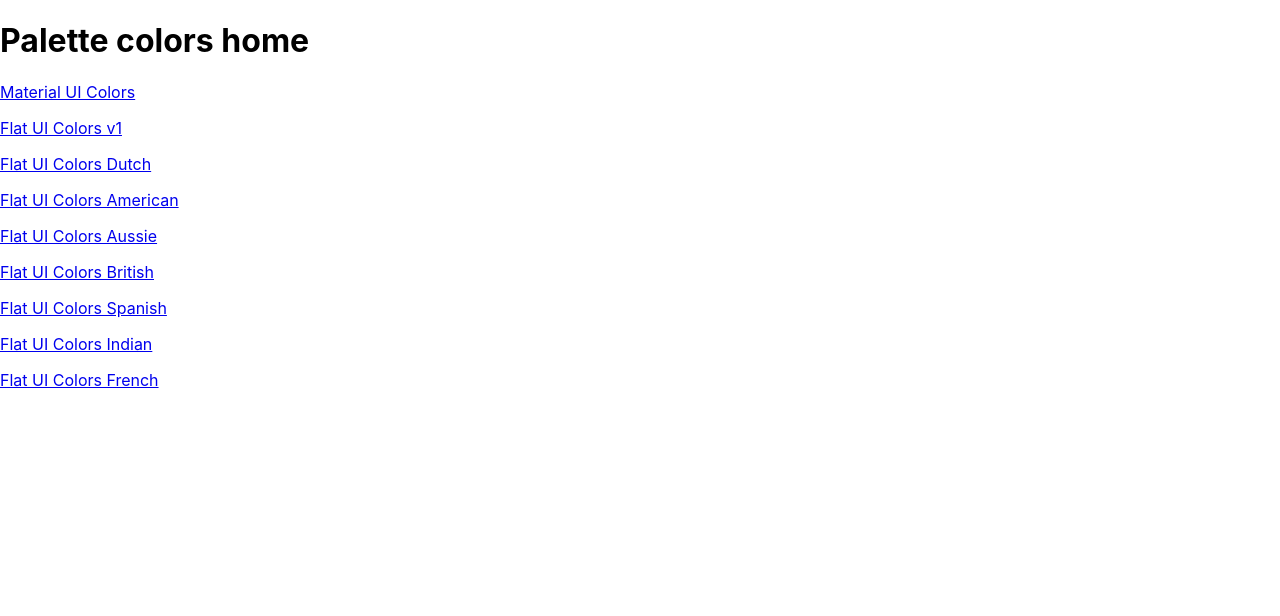
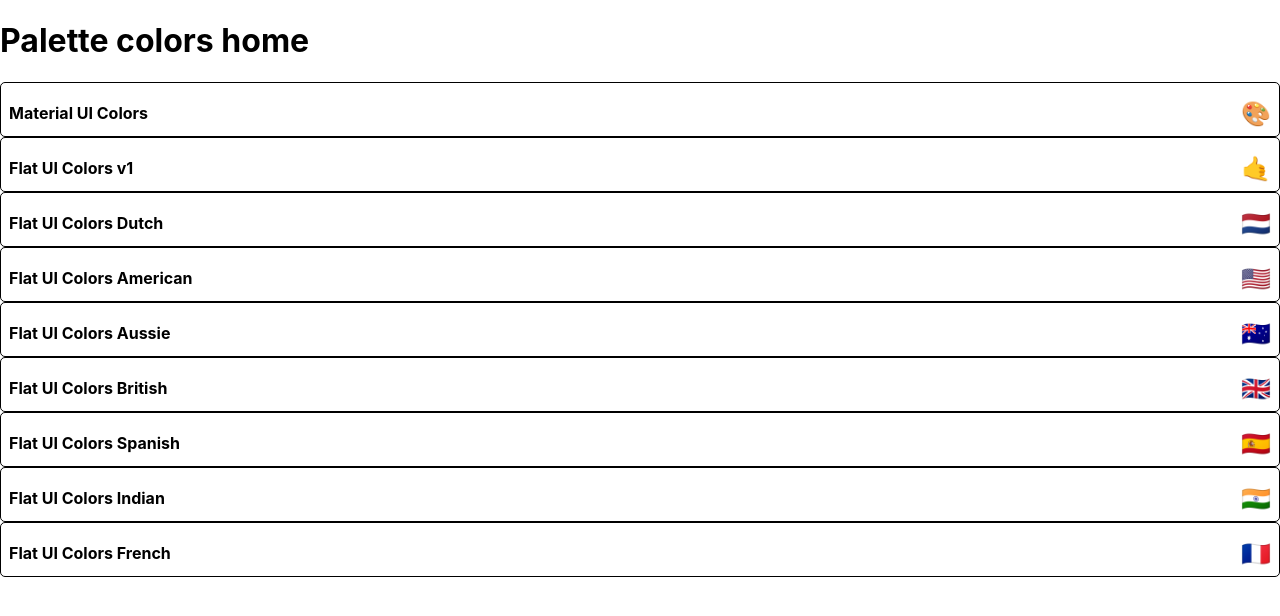
Before and after one commit to AbuCodes/palette-project, a React (Create React App) app: page / in a window 1280 px wide. Shown: the top 616 px of the page. Built offline with nearby package versions, Linux system fonts and the light colour scheme.

Commit message:
started styling on MiniPalette component

```diff
--- a/package.json
+++ b/package.json
@@ -5,6 +5,7 @@
   "dependencies": {
     "@material-ui/core": "^4.10.2",
     "@material-ui/icons": "^4.9.1",
+    "@material-ui/styles": "^4.10.0",
     "@testing-library/jest-dom": "^4.2.4",
     "@testing-library/react": "^9.5.0",
     "@testing-library/user-event": "^7.2.1",
--- /dev/null
+++ b/src/components/MiniPalette.js
@@ -0,0 +1,48 @@
+import React from 'react';
+import { withStyles } from '@material-ui/styles';
+
+const styles = {
+  root: {
+    backgroundColor: 'white',
+    border: '1px solid black',
+    borderRadius: '5px',
+    padding: '0.5rem',
+    position: 'relative',
+    overflow: 'hidden',
+    '&:hover': {
+      cursor: 'pointer',
+    },
+  },
+  colors: {
+    background: 'grey',
+  },
+  title: {
+    display: 'flex',
+    justifyContent: 'space-between',
+    alignItems: 'center',
+    margin: '0',
+    color: 'black',
+    paddingTop: '0.5rem',
+    fontSize: '1rem',
+    position: 'relative',
+  },
+  emoji: {
+    marginLeft: '0.5rem',
+    fontSize: '1.5rem',
+  },
+};
+
+function MiniPalette(props) {
+  const { classes, paletteName, emoji } = props;
+
+  return (
+    <div className={classes.root}>
+      <div className={classes.colors}></div>
+      <h5 className={classes.title}>
+        {paletteName} <span className={classes.emoji}>{emoji}</span>
+      </h5>
+    </div>
+  );
+}
+
+export default withStyles(styles)(MiniPalette);
--- a/src/components/PaletteList.js
+++ b/src/components/PaletteList.js
@@ -1,5 +1,5 @@
 import React, { Component } from 'react';
-import { Link } from 'react-router-dom';
+import MiniPalette from '../components/MiniPalette';
 
 class PaletteList extends Component {
   render() {
@@ -8,9 +8,7 @@
       <div>
         <h1>Palette colors home</h1>
         {palettes.map((palette) => (
-          <p>
-            <Link to={`/palette/${palette.id}`}>{palette.paletteName}</Link>
-          </p>
+          <MiniPalette {...palette} />
         ))}
       </div>
     );
```
